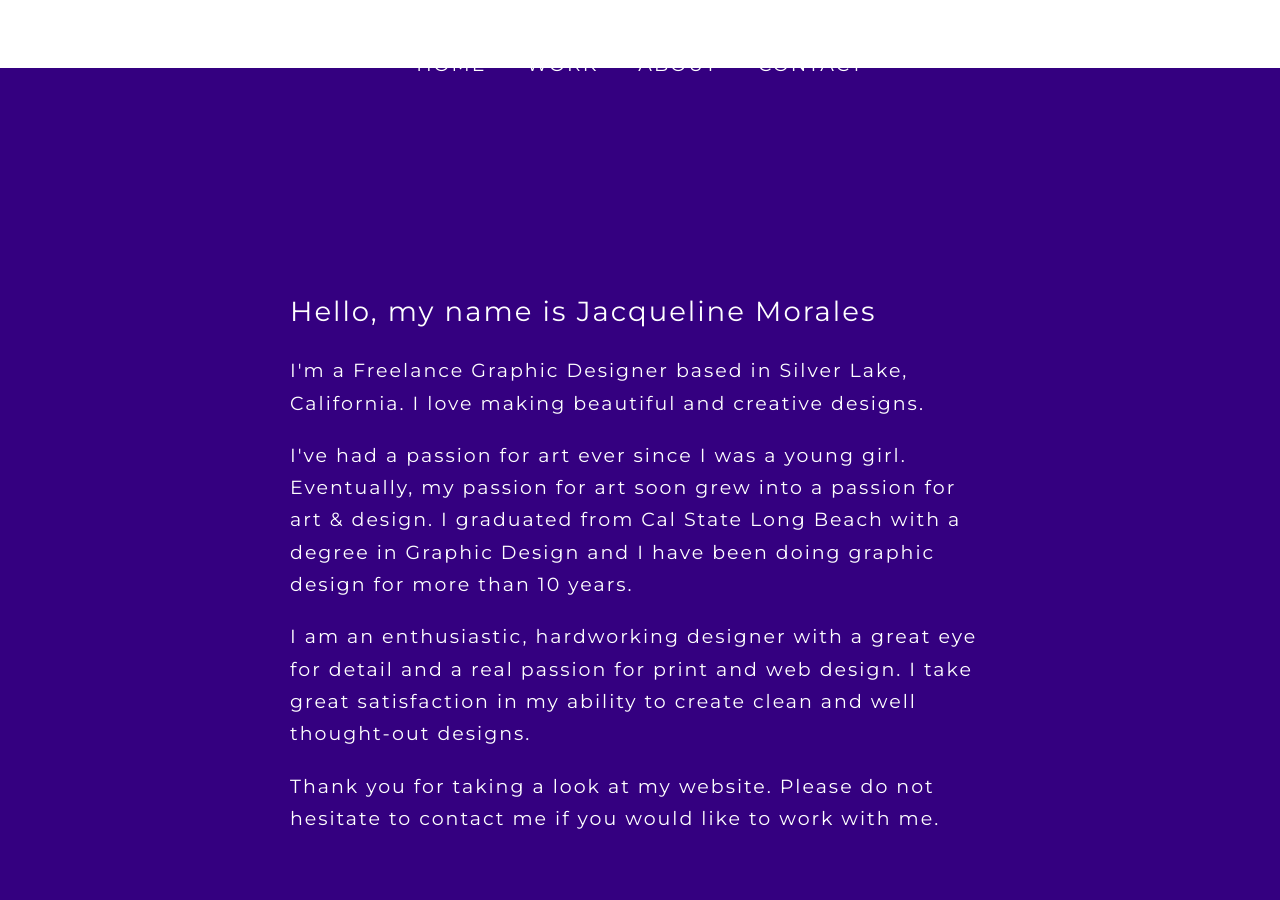
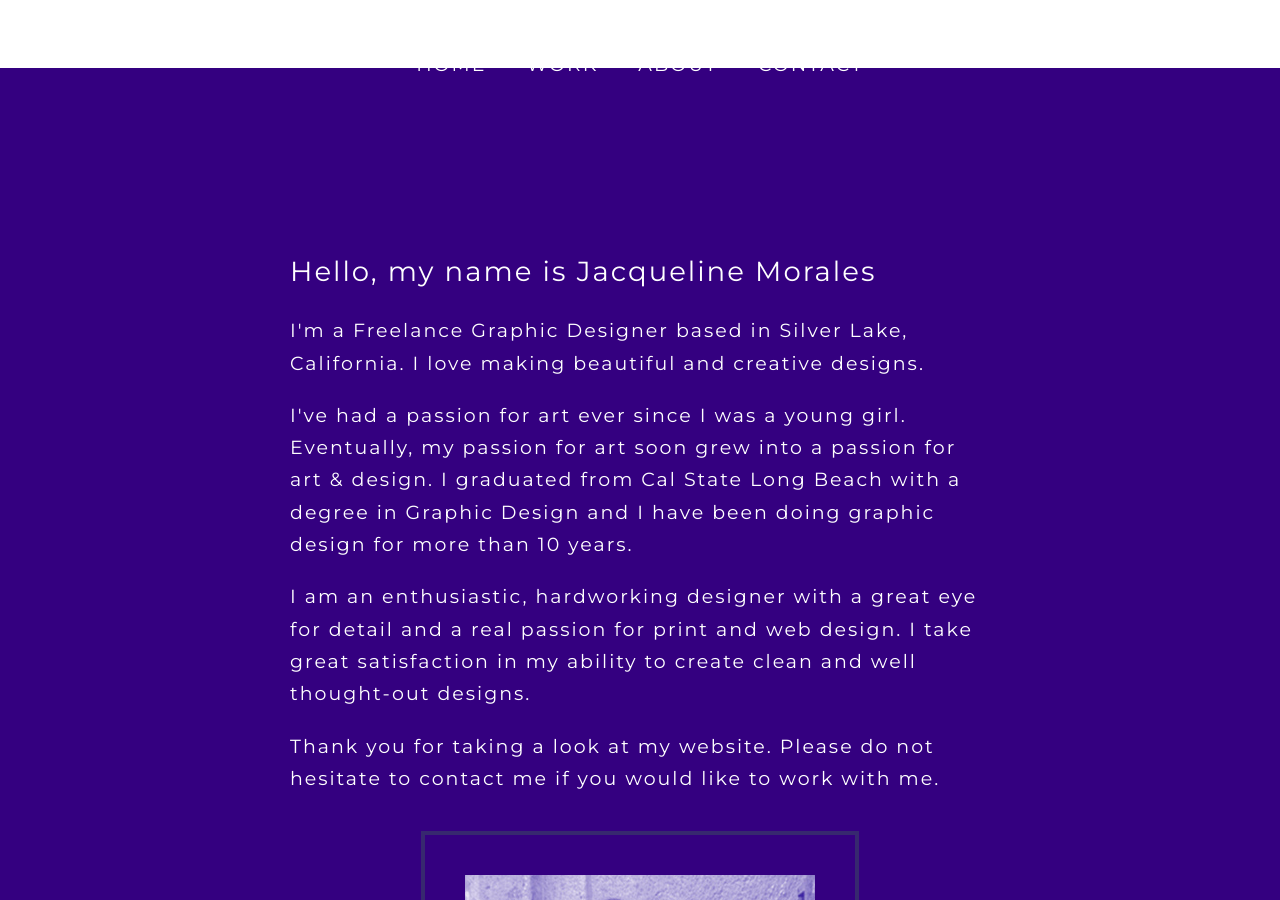
Before and after one commit to zeny11-11/jmorales, a Jekyll site: the page built from index.html, in a window 1280 px wide and 900 px high, scrolled down 4207 px. Built offline with Jekyll 4.4.1, drawn with Linux system fonts in a browser that asks for light colours; nearby versions of some CDN libraries; some web fonts are replaced; Markdown is read by kramdown in place of the engine named in the settings.

Commit message:
Update stylesheet.css

```diff
--- a/css/stylesheet.css
+++ b/css/stylesheet.css
@@ -505,9 +505,9 @@ filter: progid:DXImageTransform.Microsoft.gradient( startColorstr='#340080', end
 
 .about_div1 {
 	 margin:0 auto;
-	 padding:50px;
+	 padding:10px;
 	 text-align:center;
-	 flex: 1;
+	 flex: 2;
 
 }
 
@@ -533,7 +533,7 @@ filter: progid:DXImageTransform.Microsoft.gradient( startColorstr='#340080', end
      display: flex;
      align-items: center;
      justify-content: center;
-     padding:50px;
+     padding:10px;
      flex: 1;
 
 }
```
